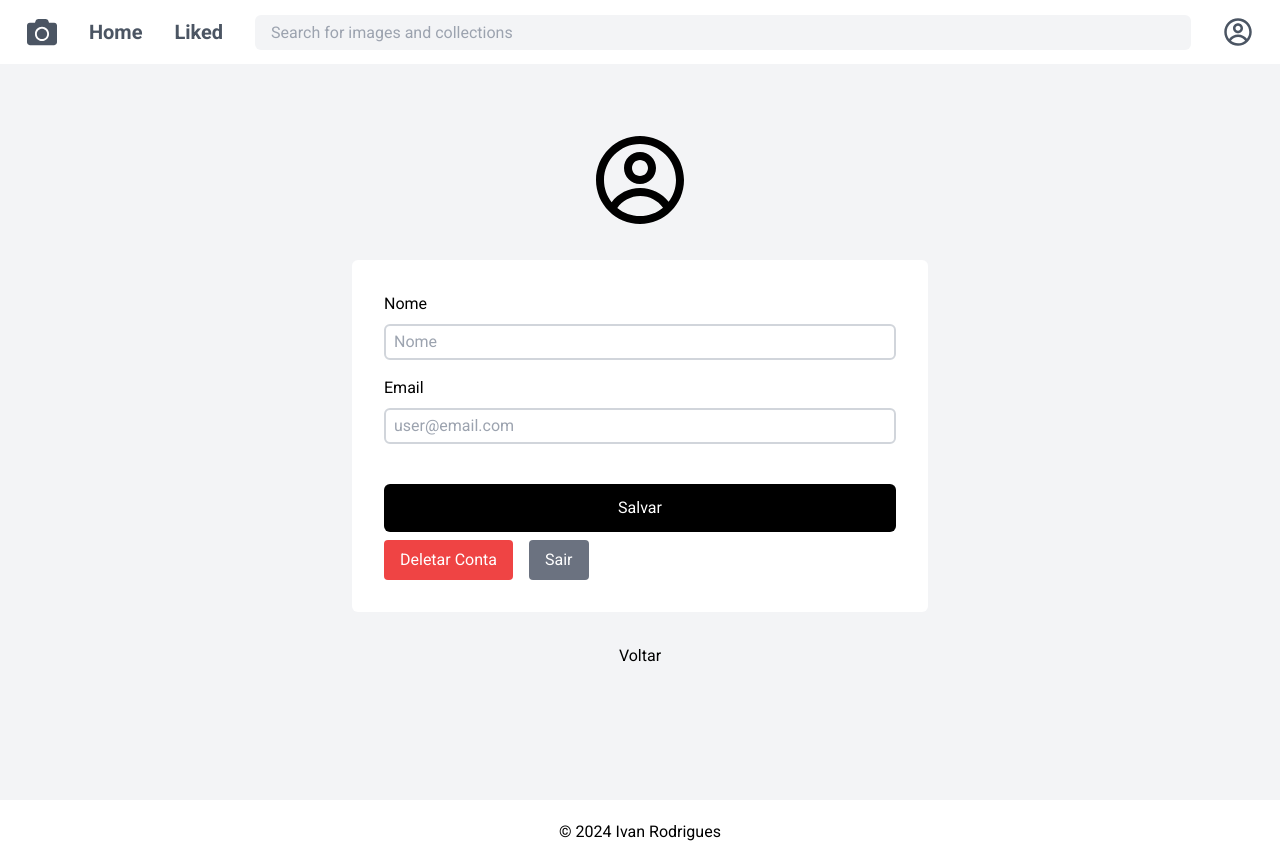
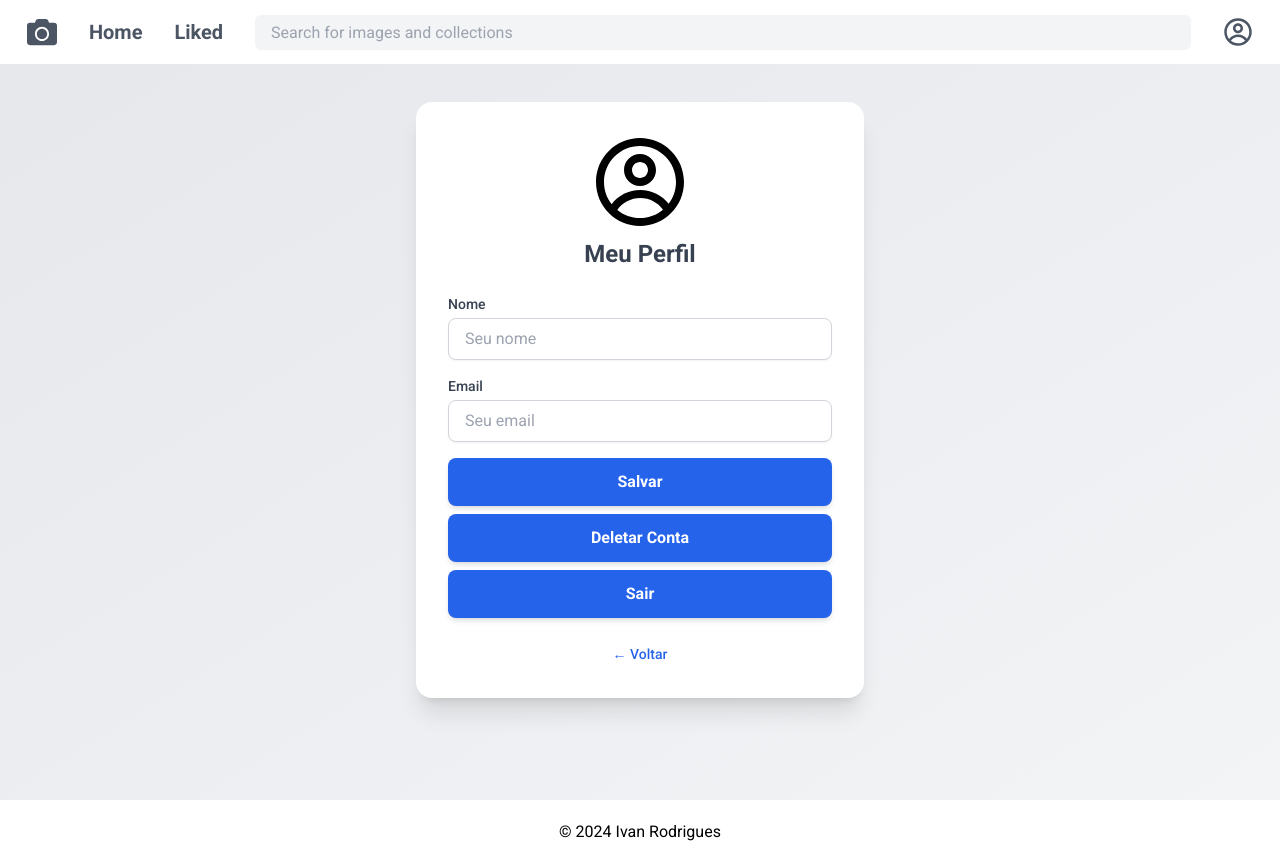
Before and after one commit to ivanrods/photo-liked, a React (Vite) app in the folder client/: page /profile in a window 1280 px wide. Built offline with nearby package versions, Linux system fonts and the light colour scheme; no server answers.

Commit message:
add update layout signIn signOp and profile page

```diff
--- a/client/src/components/Form.jsx
+++ /dev/null
@@ -1,12 +0,0 @@
-function Form({ children, onSubmit }) {
-  return (
-    <form
-      onSubmit={onSubmit}
-      className="w-11/12 md:max-w-xl flex flex-col bg-white px-8 py-8 gap-2 rounded-md "
-    >
-      {children}
-    </form>
-  );
-}
-
-export default Form;
--- a/client/src/components/InputForm.jsx
+++ b/client/src/components/InputForm.jsx
@@ -1,15 +1,17 @@
 function InputForm({ placeholder, type, label, id, onChange, value }) {
   return (
-    <div className="flex flex-col gap-2">
-      <label htmlFor={id}>{label}</label>
+    <div className="flex flex-col gap-1">
+      <label htmlFor={id} className="text-sm font-medium text-gray-700">
+        {label}
+      </label>
       <input
-        className="border-solid border-2 border-gray-300 px-2 py-1 mb-2 rounded-md"
-        placeholder={placeholder}
-        onChange={onChange}
-        type={type}
         id={id}
         name={id}
+        type={type}
+        placeholder={placeholder}
         value={value}
+        onChange={onChange}
+        className="px-4 py-2 rounded-lg border border-gray-300 focus:outline-none focus:ring-2 focus:ring-blue-500 focus:border-blue-500 transition duration-200 shadow-sm text-gray-800 placeholder-gray-400 mb-4"
       />
     </div>
   );
--- a/client/src/components/Submit.jsx
+++ b/client/src/components/Submit.jsx
@@ -1,12 +1,12 @@
-function Submit({ value, onClick }) {
+function Submit({ value, onClick, type }) {
   return (
     <button
       onClick={onClick}
-      className="flex justify-center aline-center bg-black text-white py-3 rounded-md cursor-pointer mt-6 w-full
-      max-w-2xl mx-auto"
-      type="submit"
-
-    >{value}</button>
+      type={type}
+      className="w-full max-w-2xl mx-auto bg-blue-600 text-white font-semibold py-3 rounded-lg shadow-md hover:bg-blue-700 transition-all duration-200 active:scale-95 focus:outline-none focus:ring-2 focus:ring-blue-400 focus:ring-offset-2"
+    >
+      {value}
+    </button>
   );
 }
 export default Submit;
--- a/client/src/pages/Profile.jsx
+++ b/client/src/pages/Profile.jsx
@@ -2,7 +2,6 @@ import { Link, useNavigate } from "react-router-dom";
 import Submit from "../components/Submit";
 import InputForm from "../components/InputForm";
 import { CgProfile } from "react-icons/cg";
-import Form from "../components/Form";
 import { getUser, deleteUser } from "../api/auth";
 import { useEffect, useState } from "react";
 function Profile() {
@@ -41,53 +40,57 @@ function Profile() {
 
     const res = await deleteUser();
     alert(res.message || "Conta deletada");
-    handleLogout(); // faz logout automático após deletar
+    handleLogout();
   };
 
   return (
-    <div className="h-screen">
-      <main className="bg-gray-100 w-full flex flex-col items-center justify-center h-full gap-8">
-        <CgProfile className="text-8xl" />
-        <Form onSubmit={handleSubmit}>
+    <div className="min-h-screen flex items-center justify-center bg-gradient-to-br from-gray-200 to-gray-100 px-4">
+      <div className="bg-white w-full max-w-md rounded-2xl shadow-xl p-8 space-y-6">
+        <div className="flex flex-col items-center gap-2">
+          <CgProfile className="text-8xl text-black" />
+          <h2 className="text-2xl font-bold text-gray-700">Meu Perfil</h2>
+        </div>
+
+        <form onSubmit={handleSubmit}>
           <InputForm
-            placeholder="Nome"
+            label="Nome"
+            placeholder="Seu nome"
             type="text"
             id="name"
-            label="Nome"
+            name="name"
             value={form.name}
             onChange={handleChange}
-            name="name"
           />
+
           <InputForm
-            placeholder="user@email.com"
+            label="Email"
+            placeholder="Seu email"
             type="email"
             id="email"
-            label="Email"
+            name="email"
             value={form.email}
             onChange={handleChange}
-            name="email"
           />
+          <div className="flex flex-col gap-2">
+            <Submit value="Salvar" type={"submit"} />
+            <Submit
+              value=" Deletar Conta"
+              type={"button"}
+              onClick={handleDeleteAccount}
+            />
+            <Submit value=" Sair" type={"button"} onClick={handleLogout} />
+          </div>
+        </form>
 
-          <Submit value="Salvar" />
-          <div className="flex gap-4">
-            <button
-              onClick={handleDeleteAccount}
-              className="bg-red-500 text-white px-4 py-2 rounded hover:bg-red-600 transition"
-            >
-              Deletar Conta
-            </button>
-
-            <button
-              onClick={handleLogout}
-              className="bg-gray-500 text-white px-4 py-2 rounded hover:bg-gray-600 transition"
-            >
-              Sair
-            </button>
-          </div>
-        </Form>
-
-        <Link to={-1}> Voltar </Link>
-      </main>
+        <div className="text-center mt-2">
+          <Link
+            to={-1}
+            className="text-blue-600 hover:underline text-sm font-medium"
+          >
+            ← Voltar
+          </Link>
+        </div>
+      </div>
     </div>
   );
 }
--- a/client/src/pages/SignIn.jsx
+++ b/client/src/pages/SignIn.jsx
@@ -3,7 +3,6 @@ import { Link, useNavigate } from "react-router-dom";
 import Submit from "../components/Submit";
 import InputForm from "../components/InputForm";
 import Title from "../components/Title";
-import Form from "../components/Form";
 import { useState } from "react";
 
 function SignIn() {
@@ -20,10 +19,20 @@ function SignIn() {
     navigate("/profile");
   };
   return (
-    <div className="h-screen">
-      <main className="bg-gray-100 w-full flex flex-col items-center justify-center h-full gap-8">
-        <Title title=" Bem vindo de volta" />
-        <Form onSubmit={handleSubmit}>
+    <div className="min-h-screen flex items-center justify-center bg-gradient-to-br from-gray-200 to-gray-100 px-4">
+      <div className="flex flex-col md:flex-row bg-white rounded-2xl shadow-2xl overflow-hidden w-full max-w-5xl">
+        <div className="hidden md:block md:w-1/2">
+          <img
+            src="https://cdn.pixabay.com/photo/2022/10/04/11/47/glass-front-7498002_960_720.jpg"
+            alt="Imagem de login"
+            className="h-full w-full object-cover"
+          />
+        </div>
+
+        <div className="w-full md:w-1/2 p-8 md:p-12 flex flex-col justify-center gap-6">
+          <Title title="Bem-vindo de volta" />
+
+          <form onSubmit={handleSubmit}>
             <InputForm
               placeholder="Digite seu email"
               type="email"
@@ -42,11 +51,19 @@ function SignIn() {
               onChange={handleChange}
             />
 
-          <Submit value="Entrar" />
-        </Form>
+            <Submit type={"submit"} value="Entrar" />
+          </form>
 
-        <Link to="/signUp">Não tem uma conta?</Link>
-      </main>
+          <div className="text-center">
+            <Link
+              to="/signUp"
+              className="text-blue-600 hover:underline text-sm font-medium"
+            >
+              Não tem uma conta? Criar agora
+            </Link>
+          </div>
+        </div>
+      </div>
     </div>
   );
 }
--- a/client/src/pages/SignUp.jsx
+++ b/client/src/pages/SignUp.jsx
@@ -3,7 +3,6 @@ import { Link, useNavigate } from "react-router-dom";
 import Submit from "../components/Submit";
 import InputForm from "../components/InputForm";
 import Title from "../components/Title";
-import Form from "../components/Form";
 import { useState } from "react";
 function SignUp() {
   const navigate = useNavigate();
@@ -20,10 +19,20 @@ function SignUp() {
     navigate("/signIn");
   };
   return (
-    <div className="h-screen">
-      <main className="bg-gray-100 w-full flex flex-col items-center justify-center h-full gap-8">
+    <div className="min-h-screen flex items-center justify-center bg-gradient-to-br from-gray-200 to-gray-100 px-4">
+      <div className="flex flex-col md:flex-row bg-white rounded-2xl shadow-2xl overflow-hidden w-full max-w-5xl">
+        <div className="hidden md:block md:w-1/2">
+          <img
+            src="https://cdn.pixabay.com/photo/2022/10/04/11/47/glass-front-7498002_960_720.jpg"
+            alt="Imagem de registro"
+            className="h-full w-full object-cover"
+          />
+        </div>
+
+        <div className="w-full md:w-1/2 p-8 md:p-12 flex flex-col justify-center gap-6">
           <Title title="Crie sua conta" />
-        <Form onSubmit={handleSubmit}>
+
+          <form onSubmit={handleSubmit}>
             <InputForm
               placeholder="Digite seu nome"
               type="text"
@@ -49,11 +58,19 @@ function SignUp() {
               onChange={handleChange}
             />
 
-          <Submit value="Criar conta" />
-        </Form>
+            <Submit type={"submit"} value="Criar conta" />
+          </form>
 
-        <Link to="/signIn">Já tem uma conta?</Link>
-      </main>
+          <div className="text-center">
+            <Link
+              to="/signIn"
+              className="text-blue-600 hover:underline text-sm font-medium"
+            >
+              Já tem uma conta? Entrar
+            </Link>
+          </div>
+        </div>
+      </div>
     </div>
   );
 }
```
Lines whose indentation alone changed are shown as unchanged.
